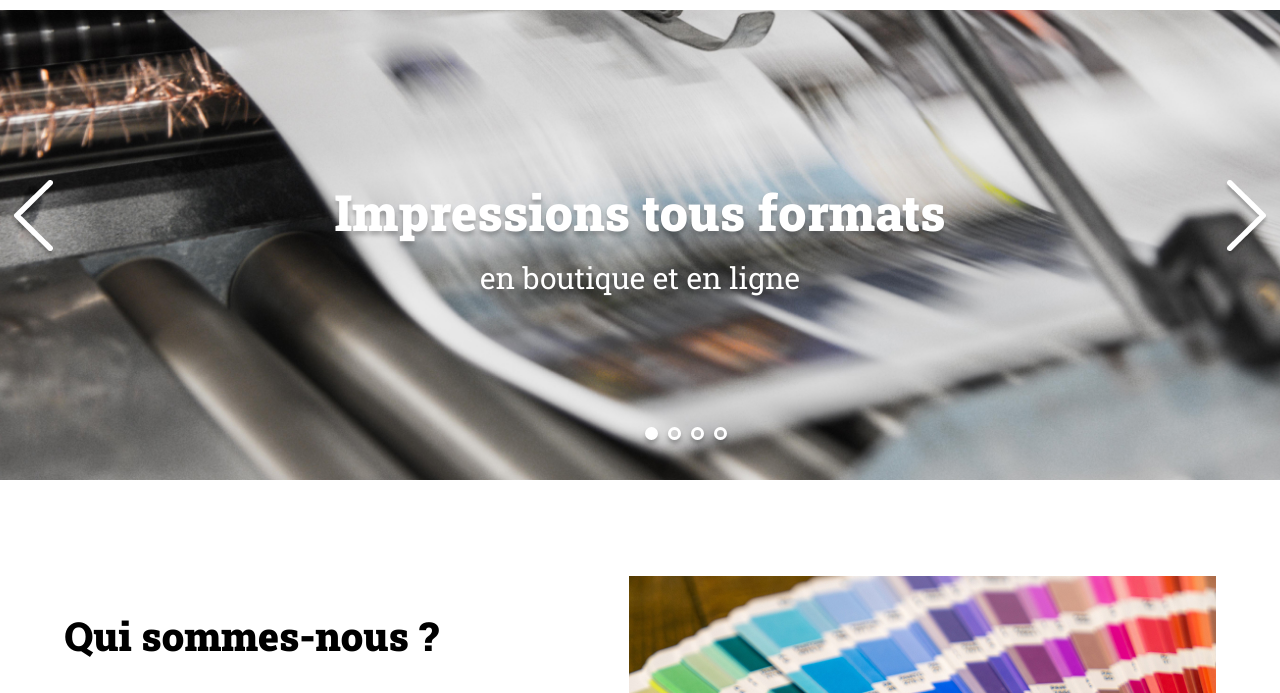
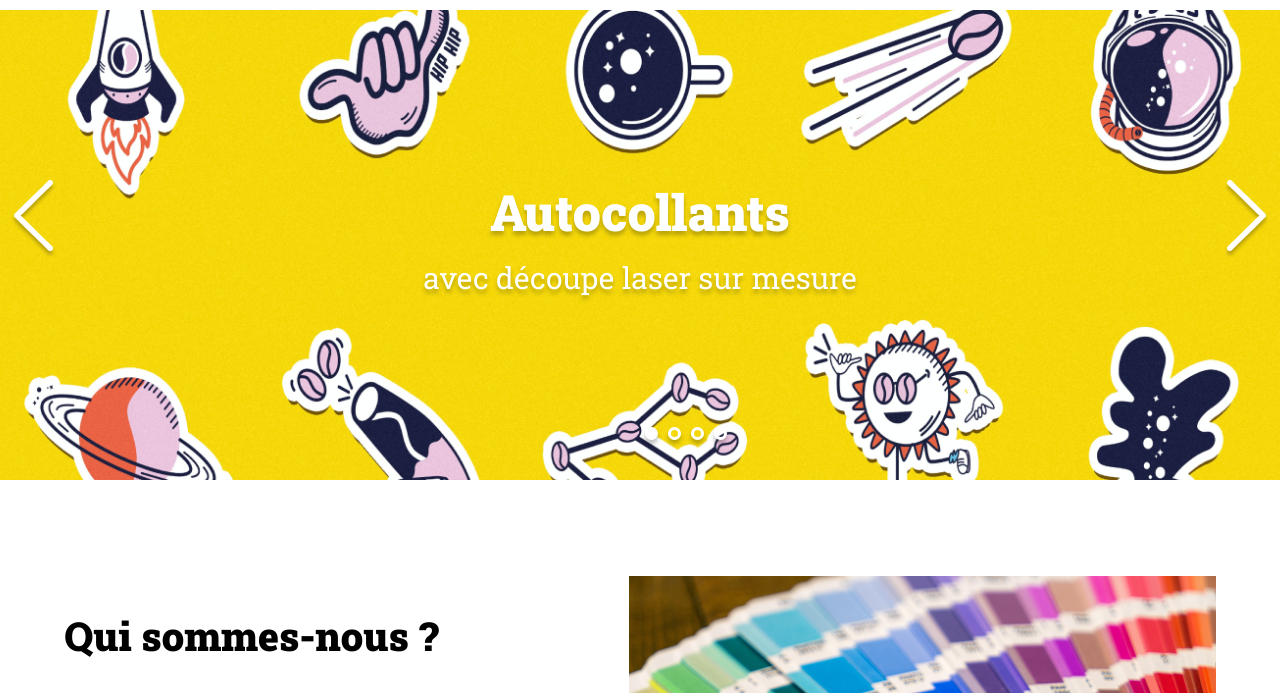
Before and after one commit to jihen-skhiri/Print-it-JS-main, a plain HTML site: page index.html in a window 1280 px wide. Both pictures are taken after a click on the element 33 px from the left and 312 px from the top of the page. Shown: the part 91-784 px from the top of the page. Drawn offline with Linux system fonts and the light colour scheme; files whose address does not match are found by name.

Commit message:
slides defilement

```diff
--- a/assets/script.js
+++ b/assets/script.js
@@ -1,3 +1,4 @@
+document.addEventListener("DOMContentLoaded", function() {
     const slides = [
         {
             "image":"slide1.jpg",
@@ -17,64 +18,63 @@ const slides = [
         }
     ]
 
+    let currentSlide = 0;
 
-/*fonction Ajout des bullets points */
-let dots = document.querySelector(".dots");
-AddBullets();
-function AddBullets() {
+    const slideImage = document.getElementById('slide');
+    const tagline = document.querySelector('#banner p');
+    const dots = document.querySelectorAll('.dot');
+    const dotsList = document.querySelector('.dots');
 
-	for(let i=0; i<slides.length;i++) {
-		let newdot = document.createElement("span")
-		newdot.classList.add("dot")
-		if (i === 0) newdot.classList.add('dot_selected');
-        newdot.dataset.i = i;
-		dots.appendChild(newdot)
-	}
-}
-/************************Update Bullets*************************/
-let point = document.querySelectorAll(".dot")
-function currentslide(n){
-
-	for(i=0; i<point.length;i++) {
-		point[i].classList.toggle('dot_selected', i===n);
-
-	};
-
-	}
-/*******Change slide en click sur Bullet */
-
-function ClickBullet(){
-for (let i = 0; i < point.length; i++) {
-        point[i].addEventListener('click', (e) => {
-            numero = parseInt(e.target.dataset.i);
-           changeSlide(numero);
+    // Création Bullets points
+    function createDot () {
+        slides.forEach((slide, index) => {
+            const dot = document.createElement('span');
+            dot.classList.add('dot');
+            if (index === 0) dot.classList.add('dot_selected');
+            dot.dataset.index = index;
+            dotsList.appendChild(dot);
         });
 
+    console.log(dotsList)
 }
+ createDot();
+
+    function showSlide(index) {
+        if (index >= slides.length) {
+            currentSlide = 0;
+        } else if (index < 0) {
+            currentSlide = slides.length - 1;
+        } else {
+            currentSlide = index;
+        }
+        slideImage.src = "./assets/images/slideshow/" + slides[currentSlide].image;
+        tagline.innerHTML = slides[currentSlide].tagLine;
+        updateDots();
     }
 
-ClickBullet()
-
-
-/***************fonction pour modifier le slide***********************/
-let right = document.getElementById("slideright")
-let left = document.getElementById("slideleft")
-let numero = 0;
-let sens = 0
-function changeSlide(sens) {
-	numero = numero + sens;
-	let tag = document.querySelector("#banner p")
-	for(let i=0; i<slides.length; i++) {
-		document.getElementById("slide").src = "./assets//images/slideshow/" + slides[numero].image;
-		tag.innerHTML = slides[numero].tagLine;
-		currentslide(numero)
-
+    function updateDots() {
+        dots.forEach((dot, idx) => {
+            dot.classList.remove('dot_selected');
+            if (idx === currentSlide) {
+                dot.classList.add('dot_selected');
+            }
+        });
     }
 
+    document.getElementById('slideright').addEventListener('click', function() {
+        showSlide(currentSlide + 1);
+    });
 
-}
-/*******défilement infini */
+    document.getElementById('slideleft').addEventListener('click', function() {
+        showSlide(currentSlide - 1);
+    });
 
+    dots.forEach((dot, index) => {
+        dot.addEventListener('click', function() {
+            showSlide(index);
+        });
+    });
 
-right.addEventListener("click", changeSlide(sens));
-left.addEventListener("click", changeSlide(sens));
+    // Initialiser les slides
+    showSlide(currentSlide);
+});
--- a/index.html
+++ b/index.html
@@ -22,8 +22,8 @@
 		<img id="slide" class="banner-img" src="./assets/images/slideshow/slide1.jpg" alt="Banner Print-it">
 		<p>Impressions tous formats <span>en boutique et en ligne</span></p>
 		<div class="arrow">
-			<div id ="slideleft" class="arrow_left" onclick="changeSlide(-1)"><img src="./assets/images/arrow_left.png" alt=" Banner arrow left"></div>
-			<div id="slideright" class="arrow_right" onclick="changeSlide(1)"><img src="./assets/images/arrow_right.png" alt=" Banner arrow right"></div>
+			<div id ="slideleft" class="arrow_left" ><img src="./assets/images/arrow_left.png" alt=" Banner arrow left"></div>
+			<div id="slideright" class="arrow_right" ><img src="./assets/images/arrow_right.png" alt=" Banner arrow right"></div>
 		</div>
 		<div class="dots">
 
```
Lines whose indentation alone changed are shown as unchanged.
